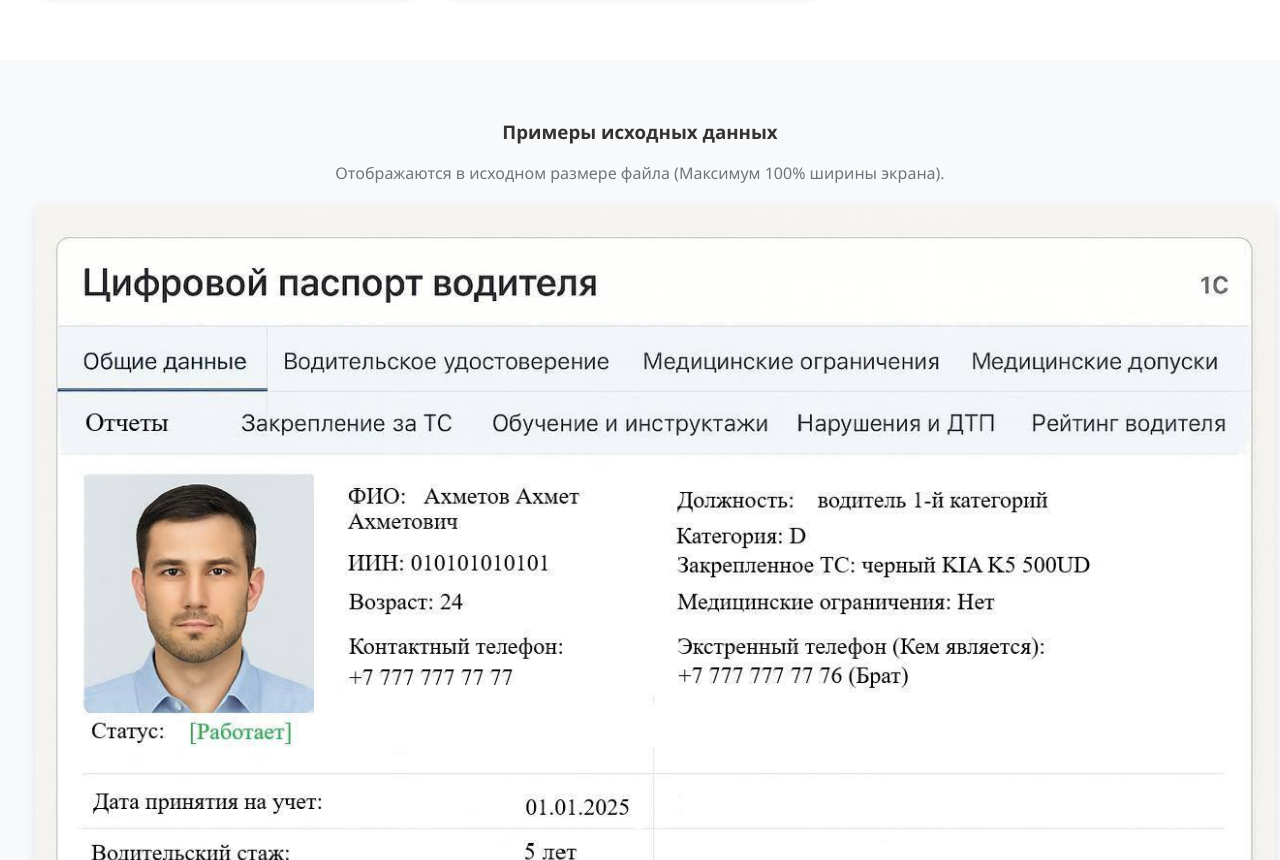
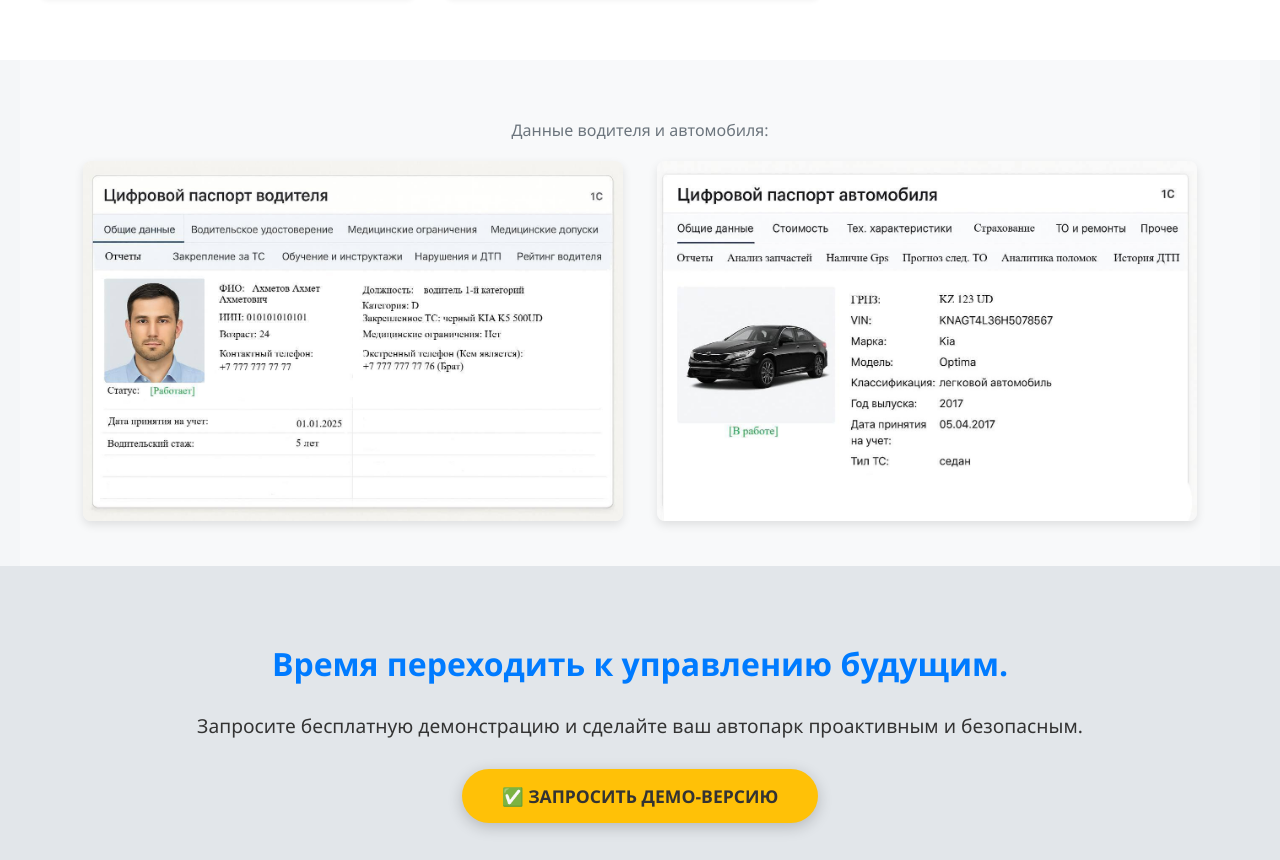
Before and after one commit to sdesi2019/driver-report, a plain HTML site: page index.html in a window 1280 px wide. Shown: the part 2081-2941 px from the top of the page. Drawn offline with Linux system fonts and the light colour scheme.

Commit message:
Update index.html

```diff
--- a/index.html
+++ b/index.html
@@ -298,13 +298,15 @@
         /* Custom style for end images (Original Size) */
         .end-images {
             text-align: center;
-            padding: 40px 20px; /* Увеличиваем отступ */
-            background-color: #f8f9fa; /* Светлый фон, чтобы выделить */
+            padding: 40px 20px;
+            max-width: 1200px;
+            margin: 0 auto;
+            background-color: #f8f9fa;
         }
         .end-images img {
-            width: auto; /* Оригинальный размер */
-            height: auto; /* Оригинальный размер */
-            max-width: 100%; /* Гарантирует, что изображение не выйдет за пределы контейнера */
+            width: auto;
+            height: auto;
+            max-width: 45%; /* Уменьшил до 45%, чтобы они помещались рядом */
             margin: 0 15px;
             border-radius: 8px;
             box-shadow: 0 4px 10px rgba(0, 0, 0, 0.1);
@@ -462,10 +464,10 @@
     </section>
 
     <div class="end-images">
-        <h3>Примеры исходных данных</h3>
-        <p style="color: #6c757d; margin-bottom: 20px;">Отображаются в исходном размере файла (Максимум 100% ширины экрана).</p>
-        <img src="водитель.jpeg" alt="Дополнительное фото водителя" title="водитель.jpeg">
-        <img src="авто.jpeg" alt="Дополнительное фото автомобиля" title="авто.jpeg">
+        <h3> </h3>
+        <p style="color: #6c757d; margin-bottom: 20px;">Данные водителя и автомобиля:</p>
+        <img src="водитель.jpeg" alt="Дополнительное фото водителя" title="Паспорт водителя.jpeg">
+        <img src="авто.jpeg" alt="Дополнительное фото автомобиля" title="паспорт авто.jpeg">
     </div>
     <section id="cta-section" style="padding: 50px 20px; text-align: center; background-color: #e2e6ea;">
         <h2 style="color: #007bff; font-size: 2em;">Время переходить к управлению будущим.</h2>
```
